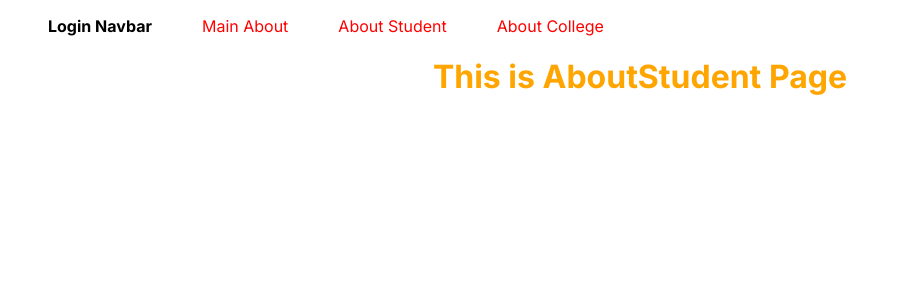
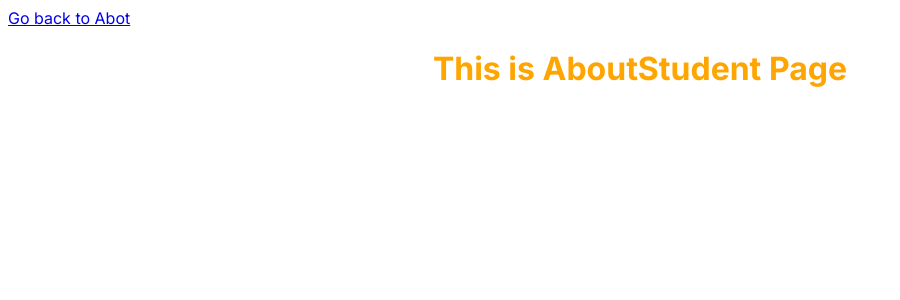
Before and after one commit to patidardeep/next-js, a Next.js app: page /about/aboutStudent in a window 1280 px wide. Shown: the top 300 px of the page, without its empty margins (0-900 px from the left). Built offline with nearby package versions, Linux system fonts and the light colour scheme.

Commit message:
Conditional layoout

```diff
--- a/src/app/about/layout.js
+++ b/src/app/about/layout.js
@@ -1,14 +1,26 @@
+'use client'
 import Link from "next/link"
 import "./about.css"
+import { usePathname } from "next/navigation"
+
+
 export default function Layout({children}){
+    const pathName = usePathname();
+
     return(
         <div>
+           {
+            pathName !=="/about/aboutStudent"?
             <ul className="main-box">
-                <li><h4>Login Navbar</h4></li>
-                <li><Link href="/about">Main About</Link></li>
-                <li><Link href="/about/aboutStudent">About Student</Link></li>
-                <li><Link href="/about/aboutCollege">About College</Link></li>
-            </ul>
+            <li><h4>Login Navbar</h4></li>
+            <li><Link href="/about">Main About</Link></li>
+            <li><Link href="/about/aboutStudent">About Student</Link></li>
+            <li><Link href="/about/aboutCollege">About College</Link></li>
+        </ul>
+            // :null
+            :<Link href="/about">Go back to Abot</Link>
+
+           }
         {children}
         </div>
     )
```
